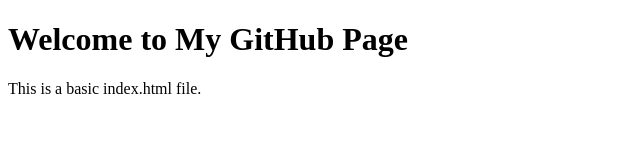
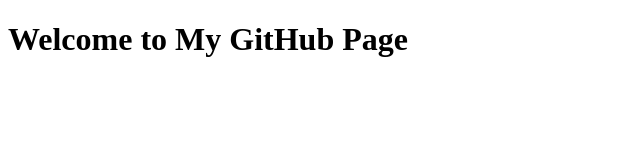
Before and after one commit to BellaFSM/.github, a plain HTML site: page index.html in a window 1280 px wide. Shown: the whole page, without its empty margins (0-640 px from the left). Drawn offline with Linux system fonts and the light colour scheme.

Commit message:
Update index.html

```diff
--- a/index.html
+++ b/index.html
@@ -4,9 +4,9 @@
     <meta charset="UTF-8">
     <meta name="viewport" content="width=device-width, initial-scale=1.0">
     <title>My GitHub Page</title>
+    <meta name="google-site-verification" content="8VsfApv51Qrn4PU4CtOVsHPznAMvJuTRF_Gc1NFYtLA" />
 </head>
 <body>
     <h1>Welcome to My GitHub Page</h1>
-    <p>This is a basic index.html file.</p>
 </body>
 </html>
```
